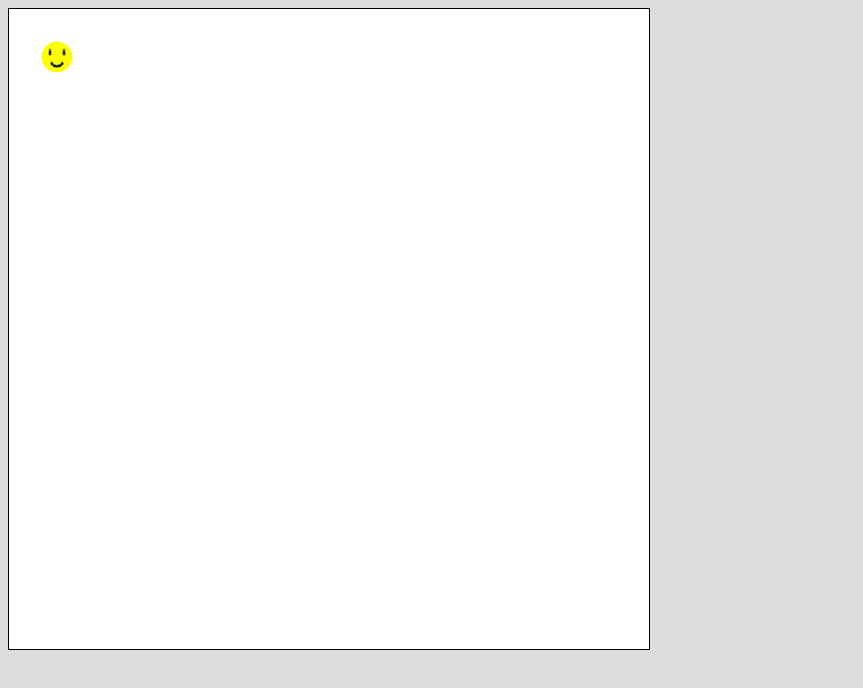
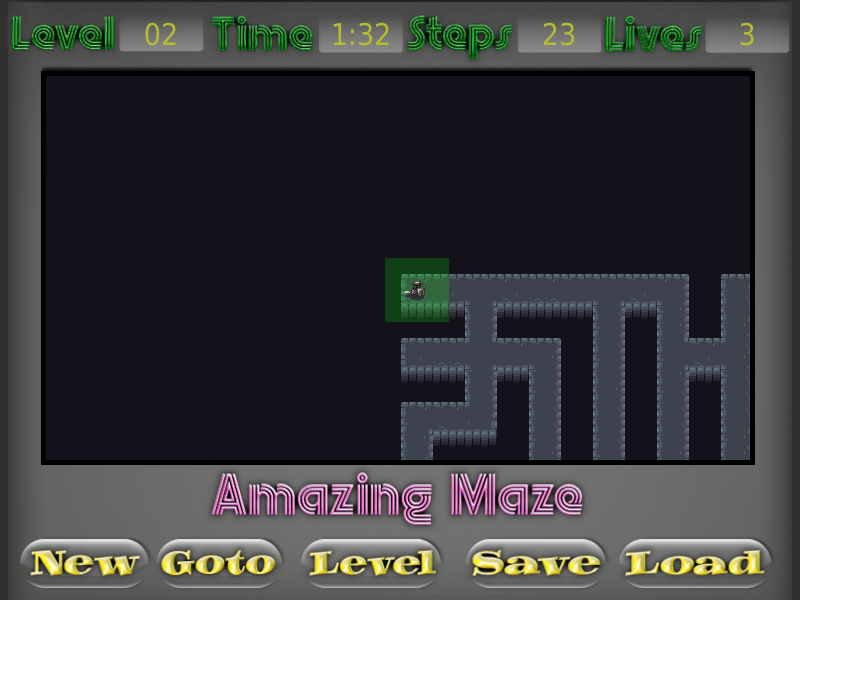
Before and after one commit to Wildtrack/maze, a website with bundled scripts: page index.html in a window 1280 px wide. Shown: the whole page, without its empty margins (0-863 px from the left). Built offline with nearby package versions, Linux system fonts and the light colour scheme.

Commit message:
Started game menu

```diff
--- /dev/null
+++ b/css/gwdimage_style.css
@@ -0,0 +1,4 @@
+img[is=gwd-image].scaled-proportionally {
+  background-repeat: no-repeat;
+  background-position: center;
+}
--- /dev/null
+++ b/css/gwdtaparea_style.css
@@ -0,0 +1 @@
+gwd-taparea{display:block;cursor:pointer;background-color:rgba(0,0,0,0);-webkit-user-select:none;-moz-user-select:none;-ms-user-select:none;user-select:none}
--- a/index.html
+++ b/index.html
@@ -1,17 +1,192 @@
 <!DOCTYPE html>
 <html>
+
 <head>
   <title>Amazing Mazes</title>
-    <link rel="stylesheet" type="text/css" href="maze.css">
+  <!--link rel="stylesheet" type="text/css" href="maze.css"-->
   <meta charset='utf-8'>
+  <link href="./css/gwdtaparea_style.css" data-version="1.2" data-exports-type="gwd-taparea" rel="stylesheet">
+  <link href="./css/gwdimage_style.css" data-version="1.1" data-exports-type="gwd-image" rel="stylesheet">
+  <script type="text/javascript" src="./jquery-2.1.3.min.js"></script>
+
+  <style type="text/css" id="gwd-lightbox-style">
+    .gwd-lightbox {
+      overflow: hidden;
+    }
+  </style>
+  <style type="text/css">
+    html, body {
+      width: 100%;
+      height: 100%;
+      margin: 0px;
+    }
+    .gwd-page-container {
+      position: relative;
+      width: 100%;
+      height: 100%;
+    }
+    .gwd-page-wrapper {
+      position: absolute;
+      -webkit-transform: translateZ(0px);
+      background-color: rgb(255, 255, 255);
+    }
+    .gwd-page-size {
+      width: 800px;
+      height: 600px;
+    }
+    .gwd-img-befg {
+      position: absolute;
+      width: 800px;
+      height: 600px;
+      left: 0px;
+      top: 0px;
+    }
+    .gwd-taparea-ney1 {
+      position: absolute;
+      left: 20px;
+      top: 540px;
+      height: 50px;
+      width: 130px;
+    }
+    .gwd-taparea-7oyq {
+      left: 158px;
+      top: 540px;
+      width: 125px;
+    }
+    .gwd-taparea-hi7n {
+      left: 300.5px;
+      top: 539px;
+      width: 140px;
+    }
+    .gwd-taparea-u9un {
+      width: 140px;
+      left: 464.5px;
+      top: 540px;
+    }
+    .gwd-taparea-pwui {
+      top: 540px;
+    }
+    .gwd-taparea-8s8w {
+      left: 619.5px;
+      top: 540px;
+      width: 150px;
+    }
+    canvas {
+      position: absolute;
+      border: 5px solid black;
+      height: 384px;
+      width: 704px;
+      left: 41px;
+      top: 71px;
+      background-color: #fff;
+    }
+    .gwd-div-sgwf {
+      position: absolute;
+      width: 78px;
+      height: 34px;
+      font-family: 'Times New Roman';
+      text-align: left;
+      left: 122px;
+      top: 17px;
+    }
+    .gwd-div-s0lj {
+      text-align: center;
+    }
+    .gwd-span-gtjf {
+      font-size: 30px;
+      font-family: Tahoma;
+      color: rgb(182, 187, 48);
+      background-color: transparent;
+    }
+    .gwd-div-a5rr {
+      width: 78px;
+      left: 322px;
+      top:ad 18px;
+    }
+    .gwd-div-fdrl {
+      height: 36px;
+      width: 78px;
+    }
+    .gwd-span-7i1h {
+      width: auto;
+    }
+    .gwd-div-kswq {
+      width: 78px;
+      left: 520px;
+      top: 17px;
+    }
+    .gwd-div-k1ye {
+      width: 78px;
+    }
+    .gwd-span-wbjx {
+      width: auto;
+    }
+    .gwd-div-0wu2 {
+      top: 17px;
+    }
+    .gwd-div-v8fw {
+      width: 78px;
+      left: 708px;
+      top: 17px;
+    }
+    .gwd-div-dmkp {
+      width: 78px;
+    }
+    .gwd-span-jrbr {
+      width: auto;
+    }
+  </style>
+
+  <script type="text/javascript" gwd-events="handlers" src = "mazeMenu.js"></script>
+
+  </script>
 </head>
+
 <body>
-    <canvas id="canvas_id" width="640" height="640"></canvas>
-    <script type="text/javascript" src="./jquery-2.1.3.min.js"></script>
+    <div is="gwd-pagedeck" class="gwd-page-container" id="pagedeck">
+      <div is="gwd-page" id="page1" class="gwd-page-wrapper gwd-page-size gwd-lightbox" data-gwd-width="800px" data-gwd-height="600px">
+
+          <img is="gwd-image" src="images/gameMenu.png" id="maze_menu" class="gwd-img-befg">
+
+
+          <canvas id="bgcanvas" width="704" height="384"
+              style="position: absolute; left: 48; top: 76; z-index: 0;"></canvas>
+          <canvas id="canvas_id" width="704" height="384"
+              style="position: absolute; left: 48; top: 76; z-index: 1;background-color: transparent;"></canvas>
+
+
+          <gwd-taparea id="menu_new" class="gwd-taparea-ney1" data-gwd-name="new"></gwd-taparea>
+          <gwd-taparea id="menu_goto" class="gwd-taparea-ney1 gwd-taparea-7oyq" data-gwd-name="goto"></gwd-taparea>
+          <gwd-taparea id="menu_level" class="gwd-taparea-ney1 gwd-taparea-7oyq gwd-taparea-hi7n gwd-taparea-pwui" data-gwd-name="level"></gwd-taparea>
+          <gwd-taparea id="menu_save" class="gwd-taparea-ney1 gwd-taparea-7oyq gwd-taparea-hi7n gwd-taparea-u9un" data-gwd-name="save"></gwd-taparea>
+          <gwd-taparea id="menu_load" class="gwd-taparea-ney1 gwd-taparea-7oyq gwd-taparea-hi7n gwd-taparea-u9un gwd-taparea-8s8w" data-gwd-name="load"></gwd-taparea>
+
+          <div class="gwd-div-sgwf" id="dsp_level">
+            <div class="gwd-div-s0lj"><span class="gwd-span-gtjf">02</span>
+            </div>
+          </div>
+          <div class="gwd-div-sgwf gwd-div-a5rr gwd-div-0wu2" id="dsp_time">
+            <div class="gwd-div-s0lj gwd-div-fdrl"><span class="gwd-span-gtjf gwd-span-7i1h">1:32</span>
+            </div>
+          </div>
+          <div class="gwd-div-sgwf gwd-div-a5rr gwd-div-kswq" id="dsp_steps">
+            <div class="gwd-div-s0lj gwd-div-fdrl gwd-div-k1ye"><span class="gwd-span-gtjf gwd-span-7i1h gwd-span-wbjx">23</span>
+            </div>
+          </div>
+          <div class="gwd-div-sgwf gwd-div-a5rr gwd-div-kswq gwd-div-v8fw" id="dsp_lives">
+            <div class="gwd-div-s0lj gwd-div-fdrl gwd-div-k1ye gwd-div-dmkp"><span class="gwd-span-gtjf gwd-span-7i1h gwd-span-wbjx gwd-span-jrbr">3</span>
+            </div>
+          </div>
+
+      </div>
+    </div>
+
   <script type="text/javascript" src="./canvasengine-1.3.2.all.min.js"></script>
   <script type="text/javascript" src="./mazeModel.js"></script>
   <script type="text/javascript" src="./backtrack.js"></script>
   <script type="text/javascript" src="./trailModel.js"></script>
-    <script type="text/javascript" src="./maze.js"></script>
+  <script type="text/javascript" src="./mazeRender.js"></script>
+
 </body>
+
 </html>
--- /dev/null
+++ b/mazeMenu.js
@@ -0,0 +1,224 @@
+//
+// Amazing mazes menu
+//
+
+$(function() {
+	var canvas = CE.defines("canvas_id")
+			.extend(Input);
+
+	//not testing the model here, assume it works
+	AMaze.model.load('./levels/small (5-10)/maze3_10x10.json', function(loaded) {
+		var modelTest = loaded;
+
+		canvas.Scene.new({
+			name: "MyScene",
+			materials: {
+				images: {
+					player: "images/knight.png",
+					tileset: "images/dungeon_tiles_compact_and_varied.png",
+
+					trail1: "images/trail_dot1.png",
+            		trail2: "images/trail_dot2.png",
+            		trail3: "images/trail_dot3.png",
+            		trail4: "images/trail_dot4.png"
+				}
+			},
+			ready: function(stage) {
+
+				//making the huge spritemap object for the renderer (it's ridiculous)
+				//{
+				//	image:(materials string),
+				//	size:[(number of gridbox lines), (number of gridbox columns)],
+				//	tile:[(width of each gridbox),(height of each gridbox)],
+				//	reg:[(x origin), (y origin)],
+				//	set:[(1st identifier starting from top left), (2nd identifier), ...],
+				//	cells:[
+				//		[{x:0,y:0,width:0,height:0, tiles:["gridtile1","gridtile2",...]},... ],
+				//		[{x:0,y:0,width:0,height:0, tiles:["gridtile1","gridtile2",...]},... ],...}
+				//	],
+				//	entrances: [
+				//		...
+				//	],
+				//	exits: [
+				//		...
+				//	]
+				//}
+
+				var spritemap = {
+					image: "tileset",
+					size:[21,5],
+					tile:[16,16],
+					reg:[0,0],
+					set:["g_flat_corner_nw","g_flat_n_1","g_flat_n_2","g_flat_n_3","g_flat_corner_ne","g_isth_corner_nw","g_isth_flat_ew","g_isth_corner_ne","g_flat_shd_ne", "g_stair1_shd",     "g_stair1",         "g_stair2",       "w_flat_corner_nw","w_flat_n",       "w_flat_corner_ne","w_flat_icorner_nw","w_flat_icorner_ne", "w_isth_jut_n", "w_isth_corner_nw", "w_isth_flat_ew","w_isth_corner_ne",
+						 "g_flat_w_1",		"g_flat_1",	 "g_flat_2",  "g_flat_3",  "g_flat_e_1",      "g_isth_flat_ns",  "blank",         "g_isth_flat_ns",  "g_flat_shd_e",  "g_flat_icorner_nw","g_flat_icorner_ne","g_stair2_shd",   "w_flat_w",        "w_flat",         "w_flat_e",        "w_flat_icorner_sw","w_flat_icorner_se", "w_isth_jut_s", "w_isth_flat_ns",   "w_isth_island", "w_isth_flat_ns",
+						 "g_flat_w_2",		"g_flat_4",	 "g_flat_5",  "g_flat_6",  "g_flat_e_2",	  "g_isth_corner_sw","g_isth_flat_ew","g_isth_corner_ne","g_flat_shd_se", "g_flat_icorner_sw","g_flat_icorner_se","shd",            "w_flat_corner_sw","w_flat_s",       "w_flat_corner_se","w_riv_waterfall_s","w_riv_waterfall_ew","w_riv_flat_ns","w_isth_corner_sw", "w_isth_flat_ew","w_isth_corner_se",
+						 "g_flat_w_3",		"g_flat_7",	 "g_flat_8",  "g_flat_9",  "g_flat_e_3",	  "g_isth_jut_n",    "g_isth_jut_w",  "g_isth_jut_e",    "g_door_open",   "g_door_wood",      "g_door_gate",      "w_riv_corner_nw","w_riv_flat_ew",   "w_riv_corner_ne","w_riv_corner_sw", "w_riv_flat_ew",    "w_riv_corner_se",   "g_wall_base",  "g_wall_continuing","blank",         "blank",
+						 "g_flat_corner_sw","g_flat_s_1","g_flat_s_2","g_flat_s_3","g_flat_corner_se","g_isth_jut_s",    "g_fall_lg",     "g_isth_island",   "w_riv_open_1",  "w_riv_open_2",     "w_riv_open_gate",  "w_riv_end_n",    "w_riv_end_s",     "w_riv_end_w",    "w_riv_end_e",     "w_isth_jut_w",     "w_isth_jut_e",      "blank",        "g_fall_sm",        "blank",         "blank"],
+					cells:[
+						//0: none
+						[	{x:16,y:16, tiles:["g_flat_corner_nw"]},{x:32,y:16, tiles:["g_flat_corner_ne"]},
+							{x:16,y:32, tiles:["g_flat_corner_sw"]},{x:32,y:32, tiles:["g_flat_corner_se"]},
+							{x:16,y:48, tiles:["g_fall_lg"]},       {x:32,y:48, tiles:["g_fall_lg"]}
+						],
+						//1: n
+						[	{x:16,y: 0, tiles:["g_flat_w_1","g_flat_w_2","g_flat_w_3"]},{x:32,y: 0, tiles:["g_flat_e_1","g_flat_e_2","g_flat_e_3"]},
+							{x:16,y:16, tiles:["g_flat_w_1","g_flat_w_2","g_flat_w_3"]},{x:32,y:16, tiles:["g_flat_e_1","g_flat_e_2","g_flat_e_3"]},
+							{x:16,y:32, tiles:["g_flat_corner_sw"]},                    {x:32,y:32, tiles:["g_flat_corner_se"]},
+							{x:16,y:48, tiles:["g_fall_lg"]},                           {x:32,y:48, tiles:["g_fall_lg"]}
+						],
+						//2: e
+						[	{x:16,y:16, tiles:["g_flat_corner_nw"]},{x:32,y:16, tiles:["g_flat_n_1","g_flat_n_2","g_flat_n_3"]},{x:48,y:16, tiles:["g_flat_n_1","g_flat_n_2","g_flat_n_3"]},
+							{x:16,y:32, tiles:["g_flat_corner_sw"]},{x:32,y:32, tiles:["g_flat_s_1","g_flat_s_2","g_flat_s_3"]},{x:48,y:32, tiles:["g_flat_s_1","g_flat_s_2","g_flat_s_3"]},
+							{x:16,y:48, tiles:["g_fall_lg"]},       {x:32,y:48, tiles:["g_fall_lg"]},                           {x:48,y:48, tiles:["g_fall_lg"]}
+						],
+						//3: n | e
+						[	{x:16,y: 0, tiles:["g_flat_w_1","g_flat_w_2","g_flat_w_3"]},{x:32,y: 0, tiles:["g_flat_e_1","g_flat_e_2","g_flat_e_3"]},
+							{x:16,y:16, tiles:["g_flat_w_1","g_flat_w_2","g_flat_w_3"]},{x:32,y:16, tiles:["g_flat_icorner_sw"]},                   {x:48,y:16, tiles:["g_flat_n_1","g_flat_n_2","g_flat_n_3"]},
+							{x:16,y:32, tiles:["g_flat_corner_sw"]},                    {x:32,y:32, tiles:["g_flat_s_1","g_flat_s_2","g_flat_s_3"]},{x:48,y:32, tiles:["g_flat_s_1","g_flat_s_2","g_flat_s_3"]},
+							{x:16,y:48, tiles:["g_fall_lg"]},                           {x:32,y:48, tiles:["g_fall_lg"]},                           {x:48,y:48, tiles:["g_fall_lg"]}
+						],
+						//4: s
+						[	{x:16,y:16, tiles:["g_flat_corner_nw"]},                    {x:32,y:16, tiles:["g_flat_corner_ne"]},
+							{x:16,y:32, tiles:["g_flat_w_1","g_flat_w_2","g_flat_w_3"]},{x:32,y:32, tiles:["g_flat_e_1","g_flat_e_2","g_flat_e_3"]},
+							{x:16,y:48, tiles:["g_flat_w_1","g_flat_w_2","g_flat_w_3"]},{x:32,y:48, tiles:["g_flat_e_1","g_flat_e_2","g_flat_e_3"]}
+						],
+						//5: n | s
+						[	{x:16,y: 0, tiles:["g_flat_w_1","g_flat_w_2","g_flat_w_3"]},{x:32,y: 0, tiles:["g_flat_e_1","g_flat_e_2","g_flat_e_3"]},
+							{x:16,y:16, tiles:["g_flat_w_1","g_flat_w_2","g_flat_w_3"]},{x:32,y:16, tiles:["g_flat_e_1","g_flat_e_2","g_flat_e_3"]},
+							{x:16,y:32, tiles:["g_flat_w_1","g_flat_w_2","g_flat_w_3"]},{x:32,y:32, tiles:["g_flat_e_1","g_flat_e_2","g_flat_e_3"]},
+							{x:16,y:48, tiles:["g_flat_w_1","g_flat_w_2","g_flat_w_3"]},{x:32,y:48, tiles:["g_flat_e_1","g_flat_e_2","g_flat_e_3"]}
+						],
+						//6: e | s
+						[	{x:16,y:16, tiles:["g_flat_corner_nw"]},                    {x:32,y:16, tiles:["g_flat_n_1","g_flat_n_2","g_flat_n_3"]},{x:48,y:16, tiles:["g_flat_n_1","g_flat_n_2","g_flat_n_3"]},
+							{x:16,y:32, tiles:["g_flat_w_1","g_flat_w_2","g_flat_w_3"]},{x:32,y:32, tiles:["g_flat_icorner_nw"]},                   {x:48,y:32, tiles:["g_flat_s_1","g_flat_s_2","g_flat_s_3"]},
+							{x:16,y:48, tiles:["g_flat_w_1","g_flat_w_2","g_flat_w_3"]},{x:32,y:48, tiles:["g_flat_e_1","g_flat_e_2","g_flat_e_3"]},{x:48,y:48, tiles:["g_fall_lg"]}
+						],
+						//7: n | e | s
+						[	{x:16,y: 0, tiles:["g_flat_w_1","g_flat_w_2","g_flat_w_3"]},{x:32,y: 0, tiles:["g_flat_e_1","g_flat_e_2","g_flat_e_3"]},
+							{x:16,y:16, tiles:["g_flat_w_1","g_flat_w_2","g_flat_w_3"]},{x:32,y:16, tiles:["g_flat_icorner_sw"]},                   {x:48,y:16, tiles:["g_flat_n_1","g_flat_n_2","g_flat_n_3"]},
+							{x:16,y:32, tiles:["g_flat_w_1","g_flat_w_2","g_flat_w_3"]},{x:32,y:32, tiles:["g_flat_icorner_nw"]},                   {x:48,y:32, tiles:["g_flat_s_1","g_flat_s_2","g_flat_s_3"]},
+							{x:16,y:48, tiles:["g_flat_w_1","g_flat_w_2","g_flat_w_3"]},{x:32,y:48, tiles:["g_flat_e_1","g_flat_e_2","g_flat_e_3"]},{x:48,y:48, tiles:["g_fall_lg"]}
+						],
+						//8: w
+						[	{x: 0,y:16, tiles:["g_flat_n_1","g_flat_n_2","g_flat_n_3"]},{x:16,y:16, tiles:["g_flat_n_1","g_flat_n_2","g_flat_n_3"]},{x:32,y:16, tiles:["g_flat_corner_ne"]},
+							{x: 0,y:32, tiles:["g_flat_s_1","g_flat_s_2","g_flat_s_3"]},{x:16,y:32, tiles:["g_flat_s_1","g_flat_s_2","g_flat_s_3"]},{x:32,y:32, tiles:["g_flat_corner_se"]},
+							{x: 0,y:48, tiles:["g_fall_lg"]},                           {x:16,y:48, tiles:["g_fall_lg"]},                           {x:32,y:48, tiles:["g_fall_lg"]}
+						],
+						//9: n | w
+						[	                                                            {x:16,y: 0, tiles:["g_flat_w_1","g_flat_w_2","g_flat_w_3"]},{x:32,y: 0, tiles:["g_flat_e_1","g_flat_e_2","g_flat_e_3"]},
+							{x: 0,y:16, tiles:["g_flat_n_1","g_flat_n_2","g_flat_n_3"]},{x:16,y:16, tiles:["g_flat_icorner_se"]},                   {x:32,y:16, tiles:["g_flat_e_1","g_flat_e_2","g_flat_e_3"]},
+							{x: 0,y:32, tiles:["g_flat_s_1","g_flat_s_2","g_flat_s_3"]},{x:16,y:32, tiles:["g_flat_s_1","g_flat_s_2","g_flat_s_3"]},{x:32,y:32, tiles:["g_flat_corner_se"]},
+							{x: 0,y:48, tiles:["g_fall_lg"]},                           {x:16,y:48, tiles:["g_fall_lg"]},                           {x:32,y:48, tiles:["g_fall_lg"]}
+						],
+						//10: e | w
+						[	{x: 0,y:16, tiles:["g_flat_n_1","g_flat_n_2","g_flat_n_3"]},{x:16,y:16, tiles:["g_flat_n_1","g_flat_n_2","g_flat_n_3"]},{x:32,y:16, tiles:["g_flat_n_1","g_flat_n_2","g_flat_n_3"]},{x:48,y:16, tiles:["g_flat_n_1","g_flat_n_2","g_flat_n_3"]},
+							{x: 0,y:32, tiles:["g_flat_s_1","g_flat_s_2","g_flat_s_3"]},{x:16,y:32, tiles:["g_flat_s_1","g_flat_s_2","g_flat_s_3"]},{x:32,y:32, tiles:["g_flat_s_1","g_flat_s_2","g_flat_s_3"]},{x:48,y:32, tiles:["g_flat_s_1","g_flat_s_2","g_flat_s_3"]},
+							{x: 0,y:48, tiles:["g_fall_lg"]},                           {x:16,y:48, tiles:["g_fall_lg"]},                           {x:32,y:48, tiles:["g_fall_lg"]},                           {x:48,y:48, tiles:["g_fall_lg"]}
+						],
+						//11: n | e | w
+						[																{x:16,y: 0, tiles:["g_flat_w_1","g_flat_w_2","g_flat_w_3"]},{x:32,y: 0, tiles:["g_flat_e_1","g_flat_e_2","g_flat_e_3"]},
+							{x: 0,y:16, tiles:["g_flat_n_1","g_flat_n_2","g_flat_n_3"]},{x:16,y:16, tiles:["g_flat_icorner_se"]},                   {x:32,y:16, tiles:["g_flat_icorner_sw"]},                   {x:48,y:16, tiles:["g_flat_n_1","g_flat_n_2","g_flat_n_3"]},
+							{x: 0,y:32, tiles:["g_flat_s_1","g_flat_s_2","g_flat_s_3"]},{x:16,y:32, tiles:["g_flat_s_1","g_flat_s_2","g_flat_s_3"]},{x:32,y:32, tiles:["g_flat_s_1","g_flat_s_2","g_flat_s_3"]},{x:48,y:32, tiles:["g_flat_s_1","g_flat_s_2","g_flat_s_3"]},
+							{x: 0,y:48, tiles:["g_fall_lg"]},                           {x:16,y:48, tiles:["g_fall_lg"]},                           {x:32,y:48, tiles:["g_fall_lg"]},                           {x:48,y:48, tiles:["g_fall_lg"]}
+						],
+						//12: s | w
+						[	{x: 0,y:16, tiles:["g_flat_n_1","g_flat_n_2","g_flat_n_3"]},{x:16,y:16, tiles:["g_flat_n_1","g_flat_n_2","g_flat_n_3"]},{x:32,y:16, tiles:["g_flat_corner_ne"]},
+							{x: 0,y:32, tiles:["g_flat_s_1","g_flat_s_2","g_flat_s_3"]},{x:16,y:32, tiles:["g_flat_icorner_ne"]},                   {x:32,y:32, tiles:["g_flat_e_1","g_flat_e_2","g_flat_e_3"]},
+							{x: 0,y:48, tiles:["g_fall_lg"]},                           {x:16,y:48, tiles:["g_flat_w_1","g_flat_w_2","g_flat_w_3"]},{x:32,y:48, tiles:["g_flat_e_1","g_flat_e_2","g_flat_e_3"]}
+						],
+						//13: n | s | w
+						[																{x:16,y: 0, tiles:["g_flat_w_1","g_flat_w_2","g_flat_w_3"]},{x:32,y: 0, tiles:["g_flat_e_1","g_flat_e_2","g_flat_e_3"]},
+							{x: 0,y:16, tiles:["g_flat_n_1","g_flat_n_2","g_flat_n_3"]},{x:16,y:16, tiles:["g_flat_icorner_se"]},					{x:32,y:16, tiles:["g_flat_e_1","g_flat_e_2","g_flat_e_3"]},
+							{x: 0,y:32, tiles:["g_flat_s_1","g_flat_s_2","g_flat_s_3"]},{x:16,y:32, tiles:["g_flat_icorner_ne"]},					{x:32,y:32, tiles:["g_flat_e_1","g_flat_e_2","g_flat_e_3"]},
+							{x: 0,y:48, tiles:["g_fall_lg"]},							{x:16,y:48, tiles:["g_flat_w_1","g_flat_w_2","g_flat_w_3"]},{x:32,y:48, tiles:["g_flat_e_1","g_flat_e_2","g_flat_e_3"]}
+						],
+						//14: e | s | w
+						[	{x: 0,y:16, tiles:["g_flat_n_1","g_flat_n_2","g_flat_n_3"]},{x:16,y:16, tiles:["g_flat_n_1","g_flat_n_2","g_flat_n_3"]},{x:32,y:16, tiles:["g_flat_n_1","g_flat_n_2","g_flat_n_3"]},{x:48,y:16, tiles:["g_flat_n_1","g_flat_n_2","g_flat_n_3"]},
+							{x: 0,y:32, tiles:["g_flat_s_1","g_flat_s_2","g_flat_s_3"]},{x:16,y:32, tiles:["g_flat_icorner_ne"]},                   {x:32,y:32, tiles:["g_flat_icorner_nw"]},                   {x:48,y:32, tiles:["g_flat_s_1","g_flat_s_2","g_flat_s_3"]},
+							{x: 0,y:48, tiles:["g_fall_lg"]},                           {x:16,y:48, tiles:["g_flat_w_1","g_flat_w_2","g_flat_w_3"]},{x:32,y:48, tiles:["g_flat_e_1","g_flat_e_2","g_flat_e_3"]},{x:48,y:48, tiles:["g_fall_lg"]}
+						],
+						//15: n | e | s | w
+						[																{x:16,y: 0, tiles:["g_flat_w_1","g_flat_w_2","g_flat_w_3"]},{x:32,y: 0, tiles:["g_flat_e_1","g_flat_e_2","g_flat_e_3"]},
+							{x: 0,y:16, tiles:["g_flat_n_1","g_flat_n_2","g_flat_n_3"]},{x:16,y:16, tiles:["g_flat_icorner_se"]},                   {x:32,y:16, tiles:["g_flat_icorner_sw"]},                   {x:48,y:16, tiles:["g_flat_n_1","g_flat_n_2","g_flat_n_3"]},
+							{x: 0,y:32, tiles:["g_flat_s_1","g_flat_s_2","g_flat_s_3"]},{x:16,y:32, tiles:["g_flat_icorner_ne"]},                   {x:32,y:32, tiles:["g_flat_icorner_nw"]},                   {x:48,y:32, tiles:["g_flat_s_1","g_flat_s_2","g_flat_s_3"]},
+							{x: 0,y:48, tiles:["g_fall_lg"]},                           {x:16,y:48, tiles:["g_flat_w_1","g_flat_w_2","g_flat_w_3"]},{x:32,y:48, tiles:["g_flat_e_1","g_flat_e_2","g_flat_e_3"]},{x:48,y:48, tiles:["g_fall_lg"]}
+						]
+					],
+					entrances:this.cells,
+					exits:this.cells
+				},
+				styleObj = {
+					'bg':'#15111b',
+					'spritemap':spritemap
+				};
+
+				this.mazeRenderer = new AMaze.render.MazeRenderer({
+					'bgcanvas':$('#bgcanvas')[0],
+					'canvasEngine':canvas,
+					'scene':this,
+					'stage':stage,
+					'maze':modelTest,
+					'style':styleObj
+				});
+
+				this.mazeRenderer.createTrailModel();
+
+				this.mazeRenderer.drawMaze();
+
+
+				canvas.Input.keyUp(Input.Up, function(e) {
+					modelTest.movePlayer(AMaze.model.N_CONST);
+				});
+
+				canvas.Input.keyUp(Input.Bottom, function(e) {
+					modelTest.movePlayer(AMaze.model.S_CONST);
+				});
+
+				canvas.Input.keyUp(Input.Left, function(e) {
+					modelTest.movePlayer(AMaze.model.W_CONST);
+				});
+
+				canvas.Input.keyUp(Input.Right, function(e) {
+					modelTest.movePlayer(AMaze.model.E_CONST);
+				});
+			},
+			render: function(stage) {
+				this.mazeRenderer.refresh();
+				stage.refresh();
+			}
+		});
+		canvas.ready().Scene.call("MyScene");
+	});
+
+	$(window).on('keydown', function(e) {
+		if([32,37,38,39,40].indexOf(e.keyCode) > -1) {
+			e.preventDefault();
+		}
+	}).scrollTop(0).scrollLeft(0);
+
+});
+
+//gwd dummy
+var gwd = {
+	//prepation goes here
+}
+
+gwd.new = function(event) {
+      console.log("new button is pressed.")
+};
+
+gwd.goto = function(event) {
+      console.log("goto button is pressed.");
+};
+
+gwd.level = function(event) {
+      console.log("level button is pressed.");
+};
+
+gwd.save = function(event) {
+      console.log("save button is pressed.");
+};
+
+gwd.load = function(event) {
+      console.log("load button is pressed.");
+};
```
Also changed, not shown: images/gameMenu.png (added). Lines whose indentation alone changed are shown as unchanged.
